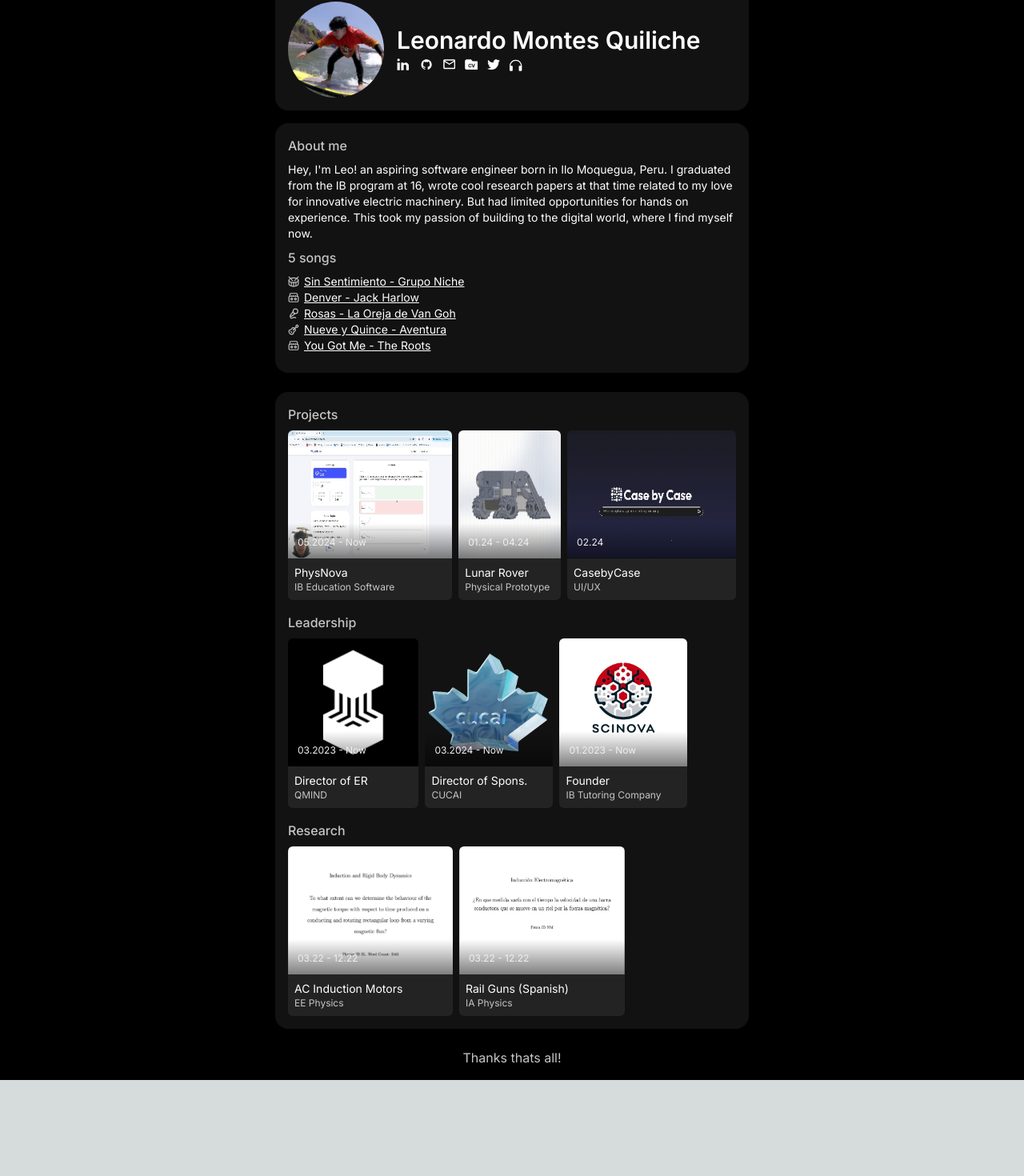
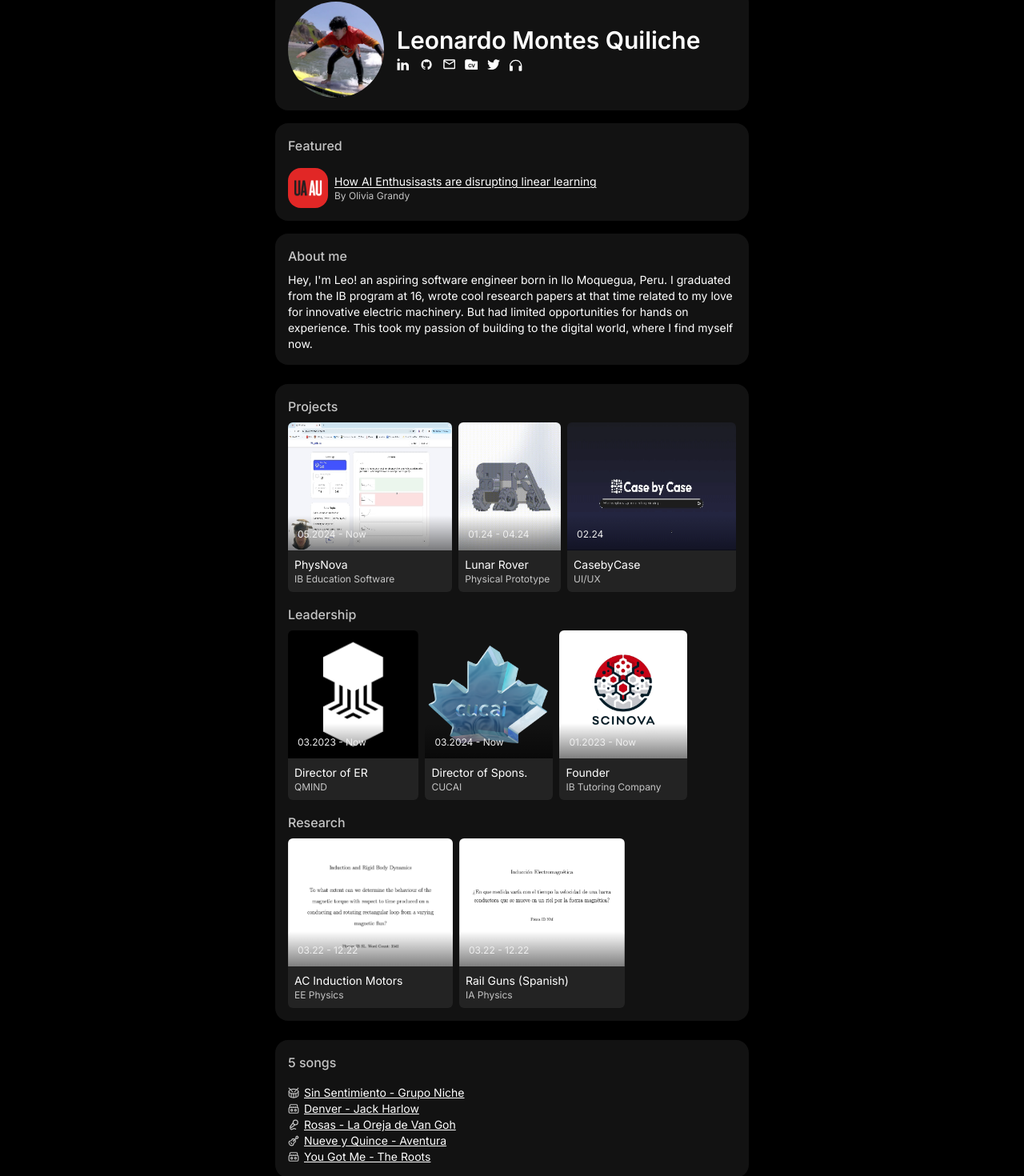
Before and after one commit to Leonardomontesqui/leonardomontesq, a Next.js app: page / in a window 1280 px wide. Shown: the part 30-1500 px from the top of the page at 80% size. Before the commit the page ends 1380 px from the top, so only its background shows below. Built offline with nearby package versions, Linux system fonts and the light colour scheme.

Commit message:
quick update

```diff
--- a/app/globals.css
+++ b/app/globals.css
@@ -4,8 +4,8 @@
 
 :root {
   --foreground-rgb: 255, 255, 255;
-  --background-start-rgb: 214, 219, 220;
-  --background-end-rgb: 255, 255, 255;
+  --background-start-rgb: 0, 0, 0;
+  --background-end-rgb: 0, 0, 0;
 }
 
 @media (prefers-color-scheme: dark) {
--- a/app/page.tsx
+++ b/app/page.tsx
@@ -1,6 +1,7 @@
 import { Moon, Sun } from "lucide-react";
 import Experience from "../components/(Experience)/Experience";
 import Profile from "../components/(Profile)/Profile";
+import MusicItem from "@/components/molecules/MusicItem";
 
 export default function Home() {
   return (
@@ -12,6 +13,36 @@ export default function Home() {
 
       <Profile />
       <Experience />
+      <div className="flex w-full max-w-[592px] bg-[#121212] p-4 gap-4 rounded-2xl flex flex-col">
+        <h1 className="text-base font-medium text-[#c5c5c5]">5 songs</h1>
+        <ol className="gap-1">
+          <MusicItem
+            text={"Sin Sentimiento - Grupo Niche"}
+            link={"https://www.youtube.com/watch?v=OwbQMh7ItuU"}
+            type={"salsa"}
+          />
+          <MusicItem
+            text={"Denver - Jack Harlow"}
+            link={"https://youtu.be/i4o57yjyTMc?si=ZHOSQkRypCRU9W_h"}
+            type={"hiphop"}
+          />
+          <MusicItem
+            text={"Rosas - La Oreja de Van Goh"}
+            link={"https://www.youtube.com/watch?v=enup62u1LEk"}
+            type={"pop"}
+          />
+          <MusicItem
+            text={"Nueve y Quince - Aventura"}
+            link={"https://www.youtube.com/watch?v=YxwjoBYmlHQ"}
+            type={"bachata"}
+          />
+          <MusicItem
+            text={"You Got Me - The Roots"}
+            link={"https://www.youtube.com/watch?v=IKc4QLiCG8c"}
+            type={"hiphop"}
+          />
+        </ol>
+      </div>
       <p className="text-[#c5c5c5]">Thanks thats all!</p>
     </main>
   );
--- a/components/(Experience)/Leadership.tsx
+++ b/components/(Experience)/Leadership.tsx
@@ -7,7 +7,7 @@ export default function Leadership() {
       <h1 className="text-base font-medium  w-fit h-fit text-[#c5c5c5]">
         Leadership
       </h1>
-      <section className="overflow-x-auto flex items-center gap-2 no-scrollbar">
+      <section className="overflow-x-scroll flex items-center gap-2 no-scrollbar">
         <ExperienceCard
           image_url={"/QMINDLogo.png"}
           alt={"QMIND Logo"}
--- a/components/(Experience)/Projects.tsx
+++ b/components/(Experience)/Projects.tsx
@@ -16,7 +16,7 @@ export default function Projects() {
       <h1 className="text-base font-medium w-fit h-fit text-[#c5c5c5]">
         Projects
       </h1>
-      <section className="overflow-x-auto flex items-center gap-2 no-scrollbar">
+      <section className="overflow-x-scroll flex items-center gap-2 no-scrollbar">
         <ExperienceCard
           image_url={"/PhysNovaLaptop.gif"}
           alt={"PhysNova gameplay gif"}
--- a/components/(Experience)/Research.tsx
+++ b/components/(Experience)/Research.tsx
@@ -7,7 +7,7 @@ export default function Research() {
       <h1 className="text-base font-medium w-fit h-fit text-[#c5c5c5]">
         Research
       </h1>
-      <section className="overflow-x-auto flex items-center gap-2 no-scrollbar">
+      <section className="overflow-x-scroll flex items-center gap-2 no-scrollbar">
         <ExperienceCard
           image_url={"/EECover.png"}
           alt={"EE"}
--- a/components/(Profile)/AboutMe.tsx
+++ b/components/(Profile)/AboutMe.tsx
@@ -14,35 +14,6 @@ export default function AboutMe() {
         had limited opportunities for hands on experience. This took my passion
         of building to the digital world, where I find myself now.
       </p>
-      <h1 className="text-base font-medium text-[#c5c5c5]">5 songs</h1>
-      <ol className="gap-1">
-        <MusicItem
-          text={"Sin Sentimiento - Grupo Niche"}
-          link={"https://www.youtube.com/watch?v=OwbQMh7ItuU"}
-          type={"salsa"}
-        />
-        <MusicItem
-          text={"Denver - Jack Harlow"}
-          link={"https://youtu.be/i4o57yjyTMc?si=ZHOSQkRypCRU9W_h"}
-          type={"hiphop"}
-        />
-        <MusicItem
-          text={"Rosas - La Oreja de Van Goh"}
-          link={"https://www.youtube.com/watch?v=enup62u1LEk"}
-          type={"pop"}
-        />
-        <MusicItem
-          text={"Nueve y Quince - Aventura"}
-          link={"https://www.youtube.com/watch?v=YxwjoBYmlHQ"}
-          type={"bachata"}
-        />
-        <MusicItem
-          text={"You Got Me - The Roots"}
-          link={"https://www.youtube.com/watch?v=IKc4QLiCG8c"}
-          type={"hiphop"}
-        />
-      </ol>
-      <ModalExperience />
     </div>
   );
 }
--- a/components/(Profile)/Profile.tsx
+++ b/components/(Profile)/Profile.tsx
@@ -1,11 +1,24 @@
 import React from "react";
 import NameTag from "./NameTag";
 import AboutMe from "./AboutMe";
+import { ExternalLink } from "lucide-react";
 
 export default function Profile() {
   return (
     <div className="flex flex-col h-full w-full max-w-[592px] gap-4 items-center">
       <NameTag />
+      <div className="flex w-full max-w-[592px] bg-[#121212] p-4 gap-4 rounded-2xl flex flex-col">
+        <h1 className="text-base font-medium text-[#c5c5c5]">Featured</h1>
+        <div className="flex flex-row gap-2 items-center">
+          <img src="/UA2.png" className="h-[50px] rounded-2xl" />
+          <div className="flex flex-col">
+            <p className="text-sm flex flex-row items-center gap-1 hover:text-[#c5c5c5] underline underline-offset-2">
+              How AI Enthusisasts are disrupting linear learning
+            </p>
+            <p className="text-xs text-[#c5c5c5]">By Olivia Grandy</p>
+          </div>
+        </div>
+      </div>
       <AboutMe />
     </div>
   );
--- a/components/molecules/MusicItem.tsx
+++ b/components/molecules/MusicItem.tsx
@@ -78,7 +78,7 @@ const MusicItem = ({
 
   return (
     <a
-      className="flex underline items-center gap-1.5 w-fit underline hover:text-[#c5c5c5]"
+      className="flex items-center gap-1.5 w-fit underline hover:text-[#c5c5c5]"
       href={link}
       target="_blank"
     >
```
Also changed, not shown: public/UA2.png (added), public/UAAU.png (added).
